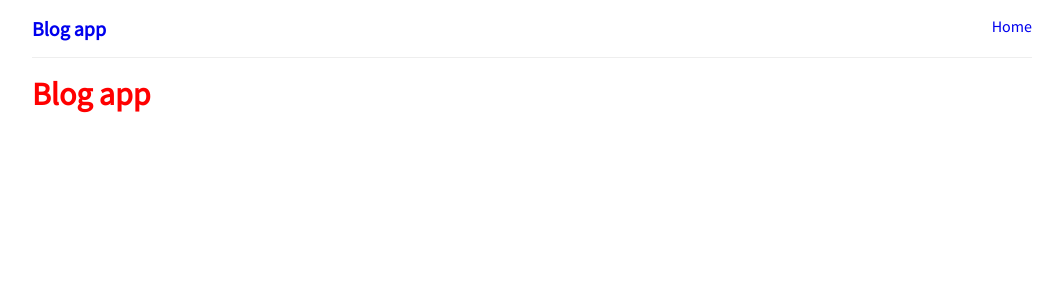
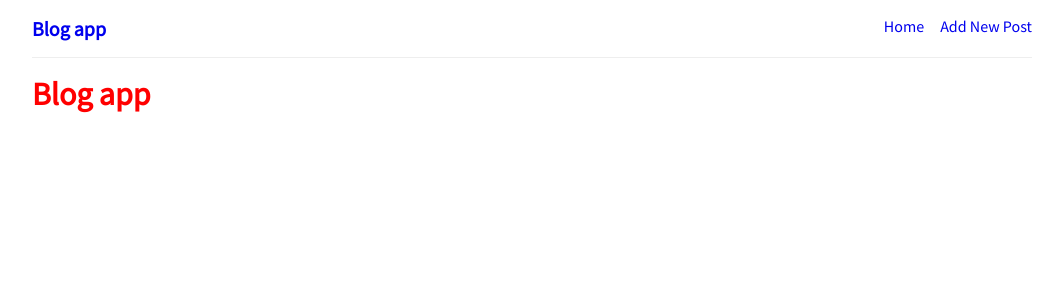
Before and after one commit to paulnyabaro/blog_app, a Django app: page / in a window 1280 px wide. Shown: the top 300 px of the page, without its empty margins (108-1171 px from the left). Run offline with Django 4.2, Linux system fonts and the light colour scheme; data that the repository does not hold is empty.

Commit message:
Added post new link

```diff
--- a/static/css/style.css
+++ b/static/css/style.css
@@ -22,6 +22,8 @@ header,.container{
 }
 header ul{
     list-style: none;
+    display: flex;
+    gap: 1rem;
 }
 .logo{
     font-size: 1.25rem;
--- a/templates/base.html
+++ b/templates/base.html
@@ -17,6 +17,9 @@ rel="stylesheet">
             <li>
                 <a href="{% url 'home' %}">Home</a>
             </li>
+            <li>
+                <a href="{% url 'home' %}">Add New Post</a>
+            </li>
         </ul>
     </header>
     {% block content %}
```
